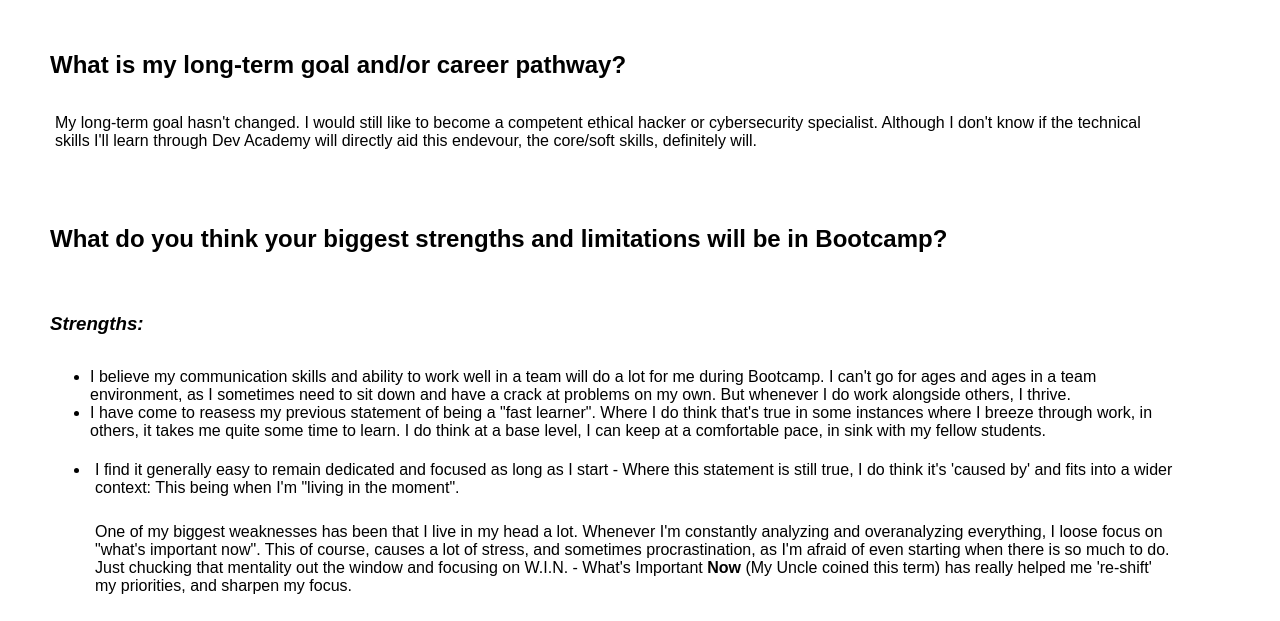
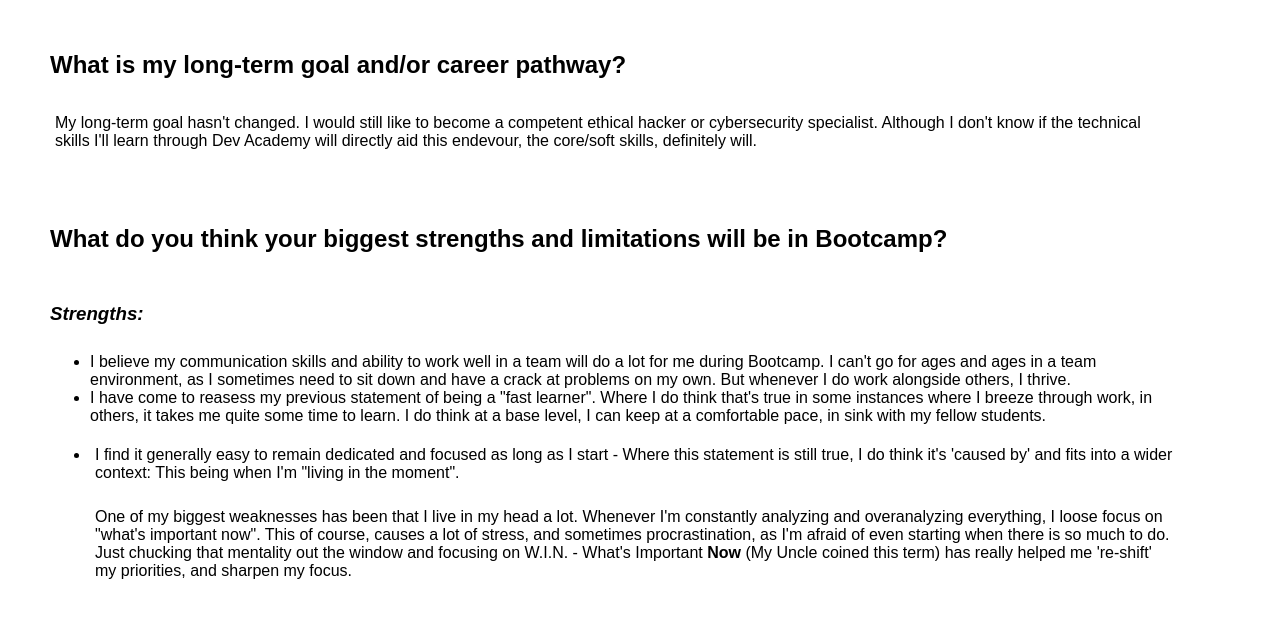
Before and after one commit to eben-serfontein/eben-serfontein.github.io, a plain HTML site: page blog/learning-plan.html in a window 1280 px wide. Shown: the part 179-800 px from the top of the page. Drawn offline with Linux system fonts and the light colour scheme.

Commit message:
spacing changes

```diff
--- a/blog/blog.css
+++ b/blog/blog.css
@@ -22,8 +22,8 @@ h2 {
 }
 
 h3 {
-  padding-top: 30px;
-  padding-bottom: 15px;
+  padding-top: 20px;
+  padding-bottom: 10px;
 }
 
 p {
```
